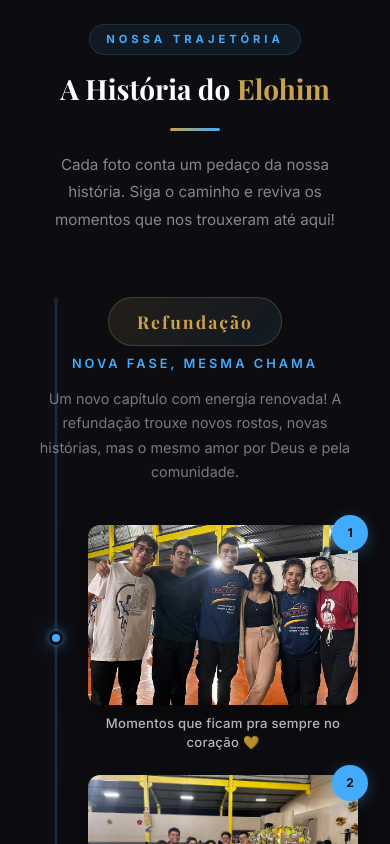
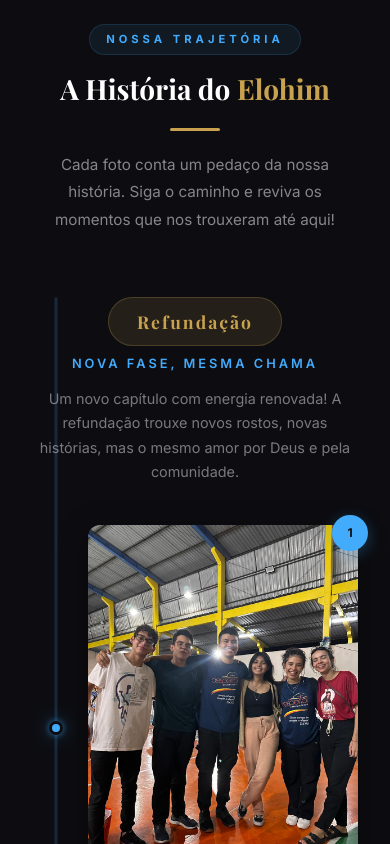
Before and after one commit to VictorMartins086/ELOHIM, a React (Vite) app: page / in a window 390 px wide. Shown: the part 900-1744 px from the top of the page. Built offline with nearby package versions, Linux system fonts and the light colour scheme; the HTML template or start-up script is replaced by a standard one.

Commit message:
feat: simplify background styles by removing gradients and adjusting image heights

```diff
--- a/src/App.css
+++ b/src/App.css
@@ -240,7 +240,7 @@
   left: 50%;
   width: 0;
   height: 2px;
-  background: linear-gradient(90deg, var(--gold), var(--blue));
+  background: var(--gold);
   transition: all 0.3s ease;
   transform: translateX(-50%);
   border-radius: 2px;
@@ -550,7 +550,7 @@
 .section-divider {
   width: 50px;
   height: 3px;
-  background: linear-gradient(90deg, var(--gold), var(--blue));
+  background: var(--gold);
   margin: 1rem auto 0;
   border: none;
   border-radius: 2px;
@@ -605,7 +605,7 @@
   align-items: center;
   gap: 0.6rem;
   padding: 0.6rem 1.75rem;
-  background: linear-gradient(135deg, rgba(200, 162, 79, 0.12), rgba(66, 171, 251, 0.08));
+  background: rgba(200, 162, 79, 0.12);
   border: 1px solid rgba(200, 162, 79, 0.25);
   border-radius: 50px;
   font-family: var(--font-heading);
@@ -703,8 +703,8 @@
 
 .path-card-img {
   width: 100%;
-  height: 230px;
-  object-fit: cover;
+  height: auto;
+  object-fit: contain;
   border-radius: 16px;
   transition: filter 0.4s ease, box-shadow 0.4s ease;
   box-shadow: 0 8px 30px rgba(0, 0, 0, 0.4);
@@ -776,7 +776,7 @@
   }
 
   .path-card-img {
-    height: 200px;
+    height: auto;
   }
 
   .path-node {
@@ -786,7 +786,7 @@
 
 @media (max-width: 500px) {
   .path-card-img {
-    height: 180px;
+    height: auto;
     border-radius: 12px;
   }
 }
@@ -1039,7 +1039,7 @@
 .footer-divider {
   width: 30px;
   height: 2px;
-  background: linear-gradient(90deg, var(--gold), var(--blue));
+  background: var(--gold);
   margin: 0 auto 1rem;
   border: none;
   border-radius: 1px;
```
